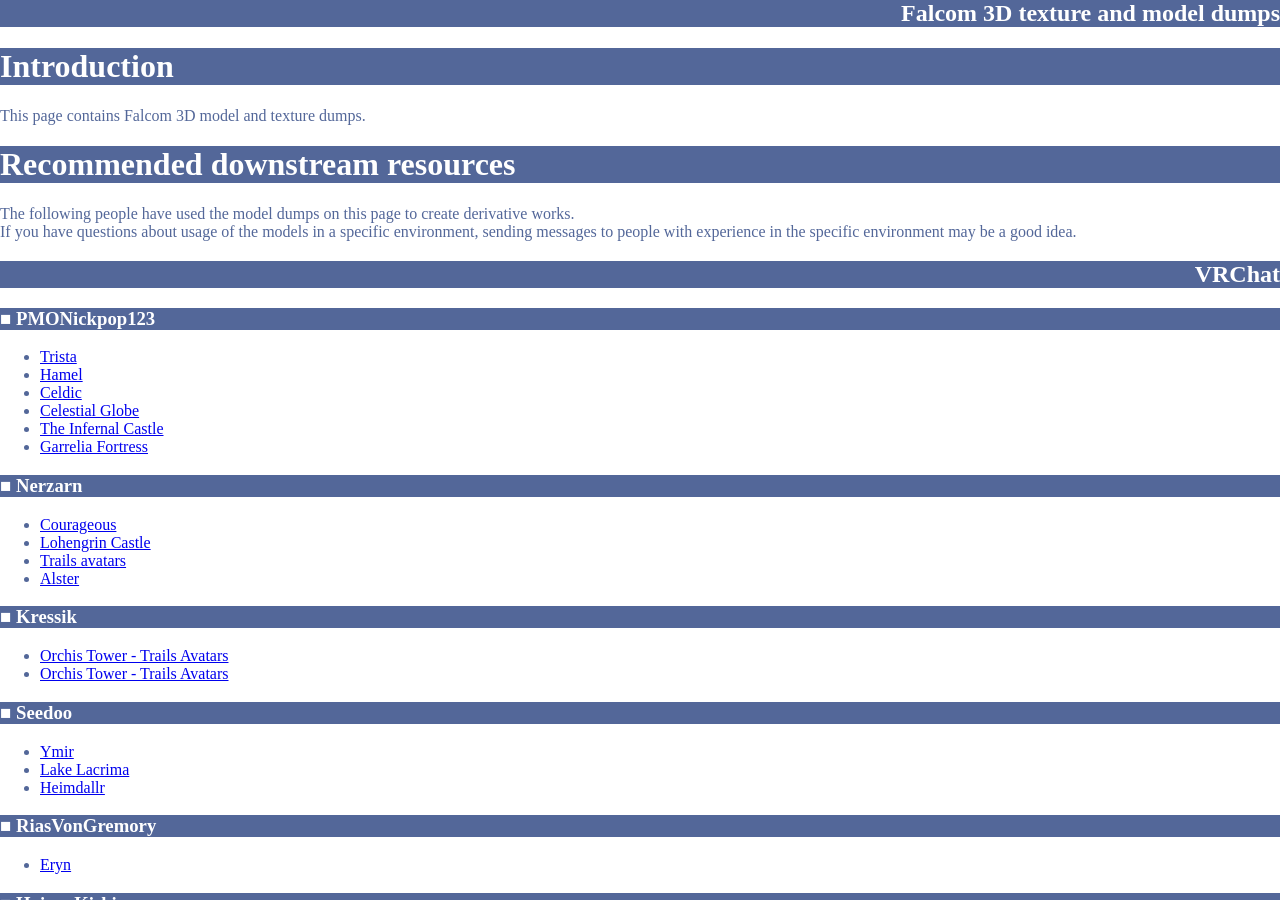
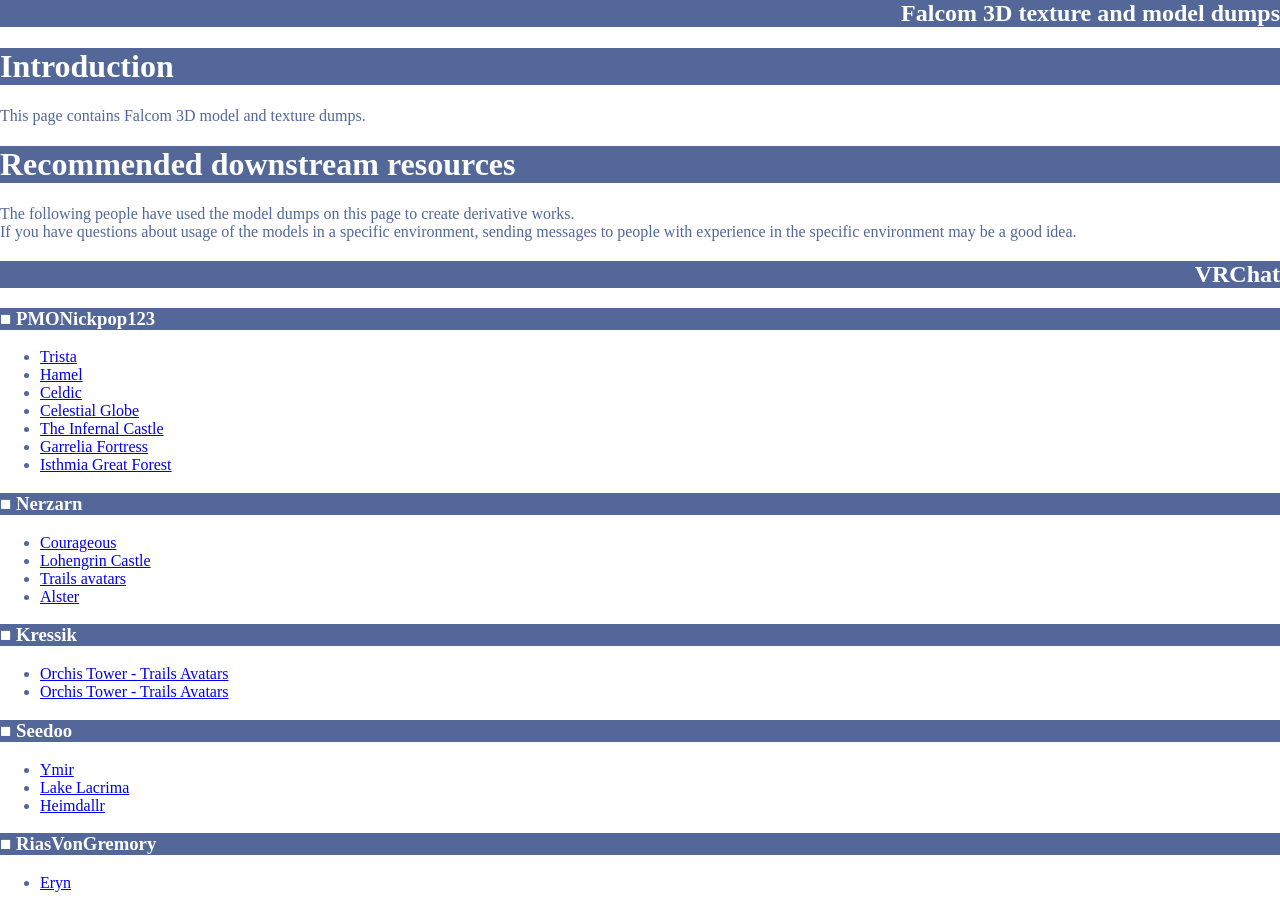
Before and after one commit to uyjulian/falcom-dumps, a Jekyll site: the page built from index.md, in a window 1280 px wide and 900 px high. Built offline with Jekyll 4.4.1, drawn with Linux system fonts in a browser that asks for light colours.

Commit message:
Add Isthmia Great Forest

```diff
--- a/index.md
+++ b/index.md
@@ -21,6 +21,7 @@ If you have questions about usage of the models in a specific environment, sendi
 * [Celestial Globe](https://vrchat.com/home/launch?worldId=wrld_3ef10b33-084f-49f0-9fb4-6a328ff09213)
 * [The Infernal Castle](https://vrchat.com/home/launch?worldId=wrld_a086cc54-958e-496c-a0ab-b247eece1e9c)
 * [Garrelia Fortress](https://vrchat.com/home/launch?worldId=wrld_21ab4751-42b2-4cb1-b191-20dbb8f251ed)
+* [Isthmia Great Forest](https://vrchat.com/home/launch?worldId=wrld_17092ccd-5df3-4324-a9b3-969a23c88199)
 
 ### Nerzarn
 * [Courageous](https://vrchat.com/home/launch?worldId=wrld_1e0e204d-1145-4df9-8560-6d92c4fbffe3)
```
